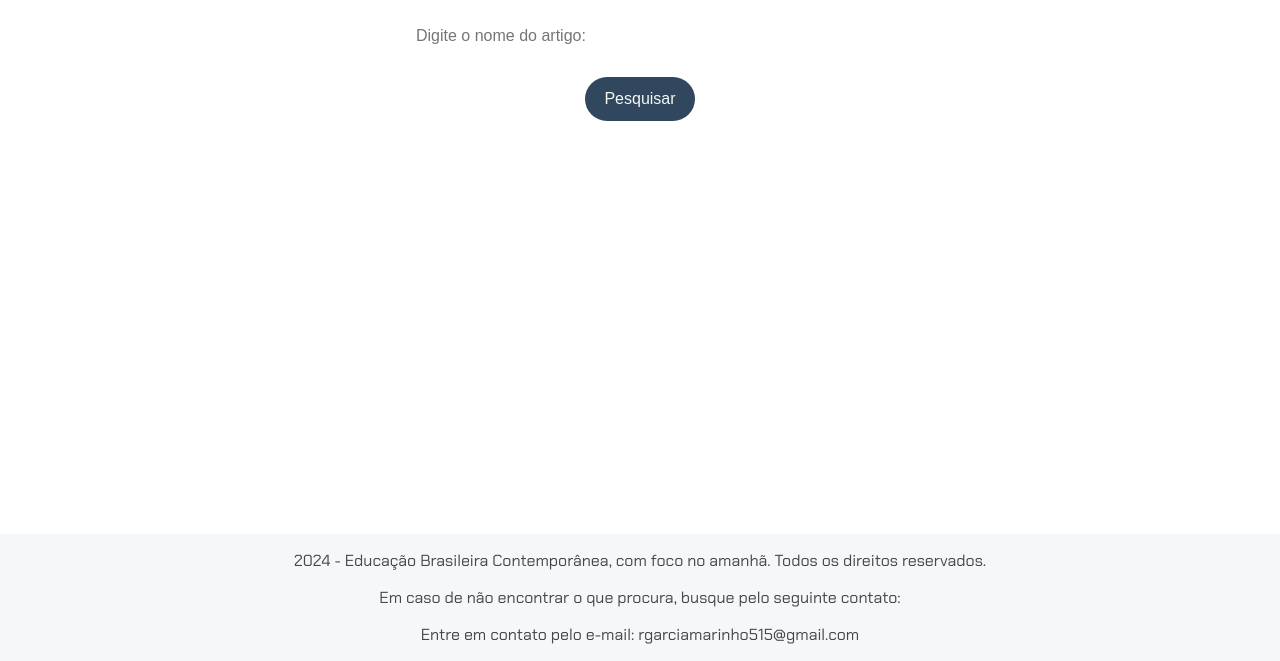
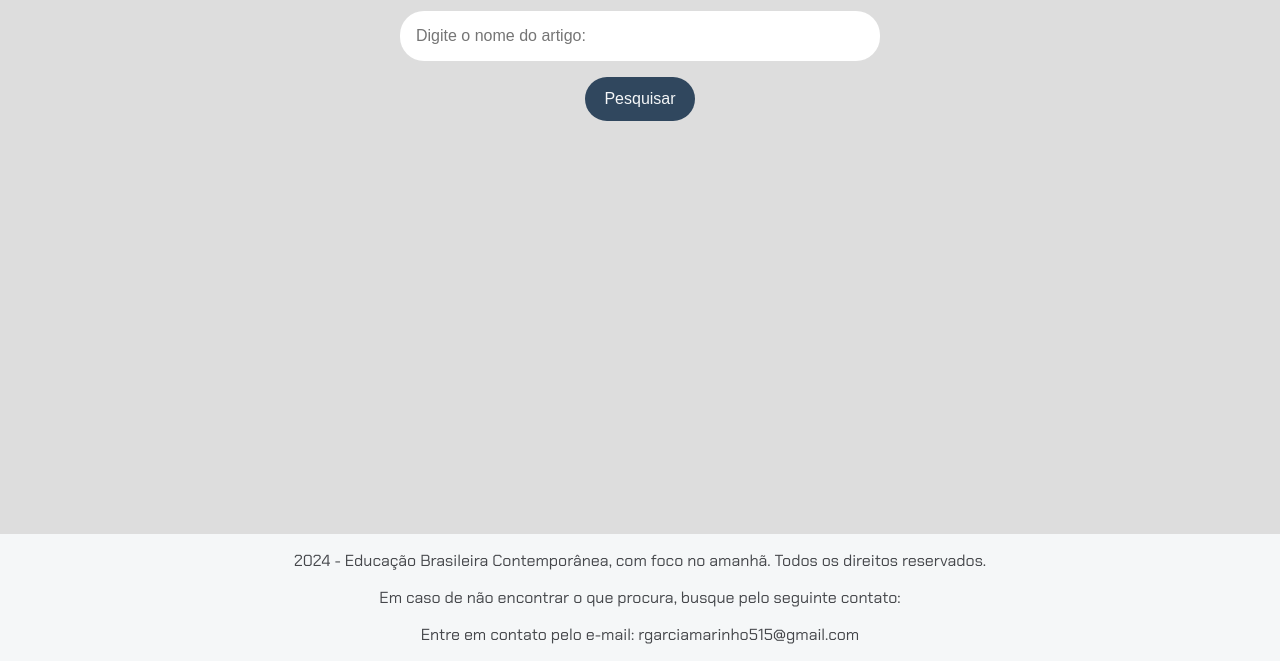
Before and after one commit to RamonBeer/AluraImersaoAprender, a plain HTML site: page index.html in a window 1280 px wide. Shown: the part 139-800 px from the top of the page. Drawn offline with Linux system fonts and the light colour scheme.

Commit message:
Atualizar o style.css

```diff
--- a/style.css
+++ b/style.css
@@ -4,7 +4,7 @@
 /* Estiliza o corpo da página */
 body {
     font-family: "Chakra Petch", sans-serif; /* Define a fonte padrão */
-    background-color: #green; /* Cor de fundo da página */
+    background-color: #dddddd; /* Cor de fundo da página */
     display: flex; /* Usa Flexbox para layout */
     flex-direction: column; /* Alinha os itens na vertical */
     align-items: center; /* Centraliza os itens horizontalmente */
```
